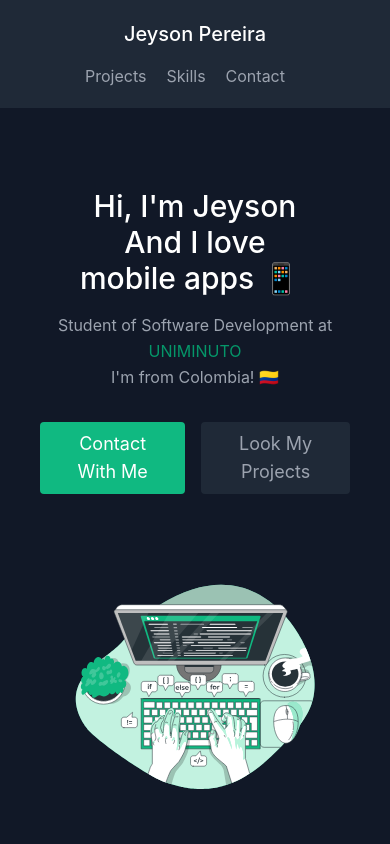
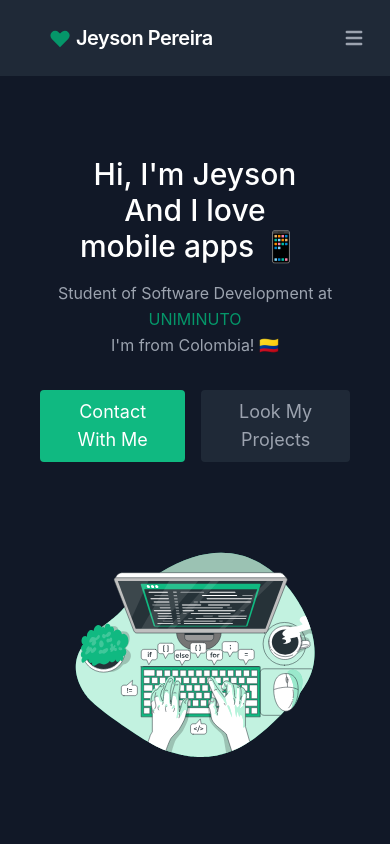
Before and after one commit to jeyson-pereira/jeyson-pereira.github.io, a React (Create React App) app: page / in a window 390 px wide. Shown: the top 844 px of the page. Built offline with nearby package versions, Linux system fonts and the light colour scheme.

Commit message:
refactor navbar responsive

```diff
--- a/src/App.jsx
+++ b/src/App.jsx
@@ -4,11 +4,14 @@ import Contact from './components/Contact'
 import Navbar from './components/Navbar'
 import Projects from './components/Projects'
 import Skills from './components/Skills'
+import { animateScroll as scroll } from 'react-scroll'
 
 function App() {
+  const scrollToTop = () => scroll.scrollToTop()
+
   return (
     <main className="text-gray-400 bg-gray-900 body-font">
-      <Navbar />
+      <Navbar toTop={scrollToTop} />
       <About />
       <Projects />
       <Skills />
--- a/src/components/NavLinkItem.jsx
+++ b/src/components/NavLinkItem.jsx
@@ -3,8 +3,9 @@ import { Link } from 'react-scroll'
 
 export default function NavLinkItem(props) {
   return (
-    <div className="mr-5 hover:text-white select-none cursor-pointer">
+    <div className="block mt-4 lg:inline-block lg:mt-0 hover:text-white mr-4 select-none cursor-pointer">
       <Link
+        className="flex"
         activeClass="active"
         to={props.section}
         spy={true}
--- a/src/components/Navbar.jsx
+++ b/src/components/Navbar.jsx
@@ -1,29 +1,46 @@
-import React from 'react'
+import React, { useState } from 'react'
+import { HeartIcon, MenuIcon, XIcon } from '@heroicons/react/solid'
 
 import NavLinkItem from './NavLinkItem'
-import { animateScroll as scroll } from 'react-scroll'
 
-export default function Navbar() {
-  const scrollToTop = () => {
-    scroll.scrollToTop()
-  }
+export default function Navbar(props) {
+  // const scrollToTop = () => scroll.scrollToTop()
+  const [isNavbarOpen, setIsNavbarOpen] = useState(false)
+  const navbarItemsStyle = `w-full ${
+    isNavbarOpen ? 'block' : 'hidden'
+  } flex-grow lg:flex lg:items-center lg:w-auto px-2 py-2`
 
   return (
-    <header className="bg-gray-800 top-0 z-20 md:sticky">
-      <div className="container mx-auto flex flex-wrap p-5 flex-col md:flex-row items-center">
-        <div className="title-font font-medium text-white mb-4 md:mb-0">
+    <header className="sticky top-0 z-20 bg-gray-800">
+      <nav className="flex items-center justify-between flex-wrap p-4">
+        <div
+          className="flex items-center py-2 px-8 cursor-pointer select-none"
+          onClick={() => props.toTop()}>
+          <HeartIcon className="h-6 w-6 mr-1 text-green-600" />
+          <span className="text-white font-semibold text-xl tracking-tight">
+            Jeyson Pereira
+          </span>
+        </div>
+        <div className="block lg:hidden">
           <div
-            className="text-xl select-none cursor-pointer hover:text-green-600"
-            onClick={scrollToTop}>
-            Jeyson Pereira
+            className="px-2 lg:hidden flex items-center cursor-pointer"
+            onClick={() => setIsNavbarOpen(!isNavbarOpen)}>
+            {isNavbarOpen ? (
+              <XIcon className="w-6 h-6 hover:text-green-600" />
+            ) : (
+              <MenuIcon className="w-6 h-6 hover:text-green-600" />
+            )}
           </div>
         </div>
-        <nav className="md:mr-auto md:ml-4 md:py-1 md:pl-4 md:border-l md:border-gray-700	flex flex-wrap items-center text-base justify-center">
-          <NavLinkItem text="Projects" section="projects" />
-          <NavLinkItem text="Skills" section="skills" />
-          <NavLinkItem text="Contact" section="contact" />
-        </nav>
-      </div>
+        <div className={navbarItemsStyle}>
+          <div className="text-base lg:flex-grow">
+            <NavLinkItem text="About" section="about" />
+            <NavLinkItem text="Projects" section="projects" />
+            <NavLinkItem text="Skills" section="skills" />
+            <NavLinkItem text="Contact" section="contact" />
+          </div>
+        </div>
+      </nav>
     </header>
   )
 }
```
